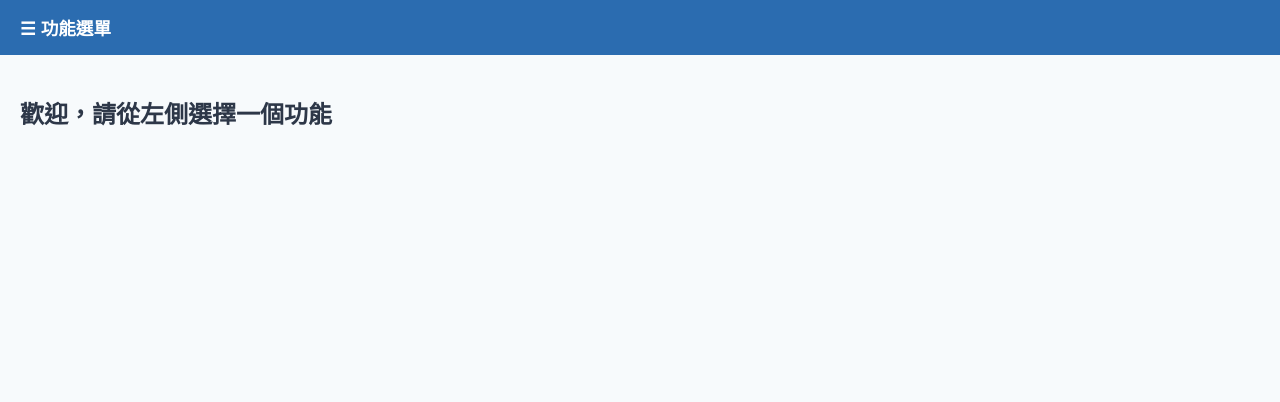
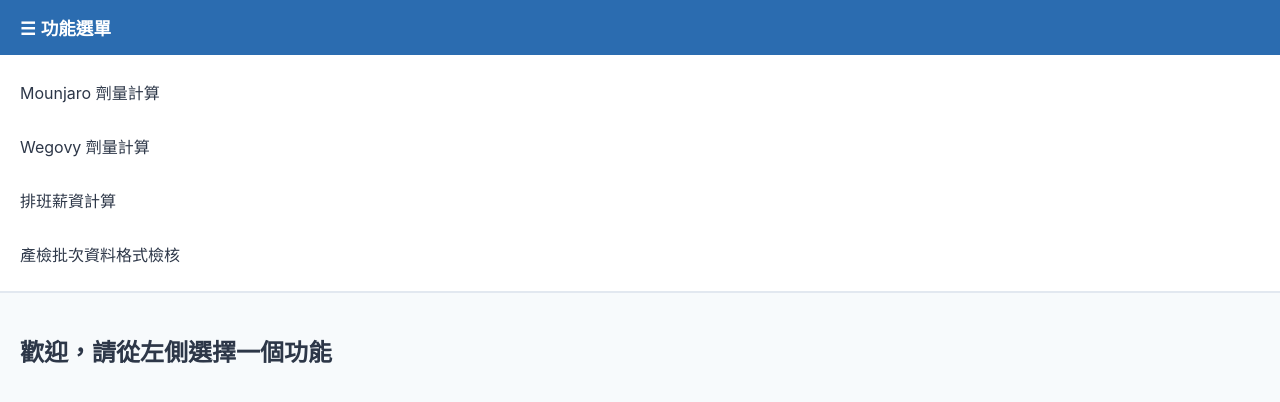
Before and after one commit to Shawn8290/AnanTools, a plain HTML site: page index.html in a window 1280 px wide. Drawn offline with Linux system fonts and the light colour scheme.

Commit message:
Update index.html

```diff
--- a/index.html
+++ b/index.html
@@ -11,7 +11,7 @@
 <body>
     <div class="app-container">
 		<button id="mobile-menu-btn" class="mobile-menu-btn">☰ 功能選單</button>
-        <nav class="sidebar" id="sidebar">
+        <nav class="sidebar open" id="sidebar">
             <h2>功能選單</h2>
             <ul id="main-menu">
                 <li><a href="#" data-page="mounjaro">Mounjaro 劑量計算</a></li>
```
